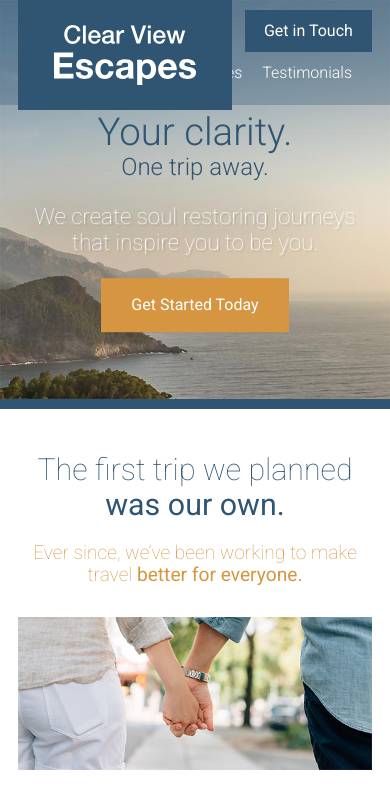
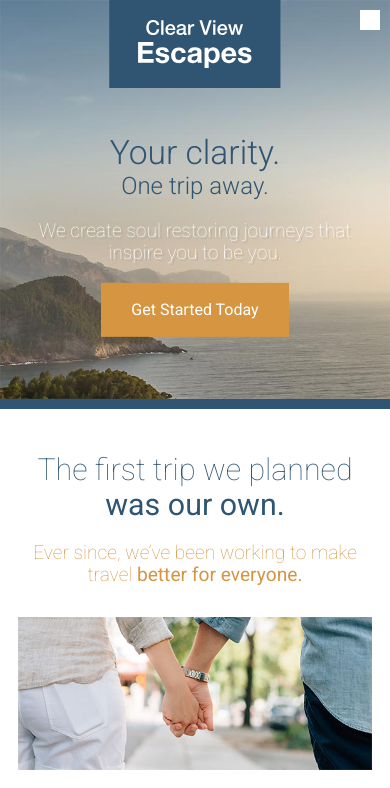
Before and after one commit to majekolaitan/travel-site, a website: page app/index.html in a window 390 px wide. Shown: the top 788 px of the page. Drawn offline with Linux system fonts and the light colour scheme.

Commit message:
Styling our Header - completed including mobile

```diff
--- a/app/assets/styles/modules/_large-hero.css
+++ b/app/assets/styles/modules/_large-hero.css
@@ -7,20 +7,24 @@
 	}
 
 	&__text-content {
-		padding-top: 60px;
+		padding-top: 88px;
 		position: absolute;
 		top: 50%;
 		transform: translateY(-50%);
 		left: 0;
 		width: 100%;
 		text-align: center;
+
+		@mixin atMedium {
+			padding-top: 60px;
+		}
 	}
 
 	&__title {
 		font-weight: 300;
 		color: $mainBlue;
 		margin: 0;
-		font-size: 2.4rem;
+		font-size: 2.1rem;
 
 		@mixin atSmall {
 			font-size: 4.8rem;
@@ -40,7 +44,7 @@
 
 	&__description {
 		color: #FFF;
-		font-size: 1.4rem;
+		font-size: 1.2rem;
 		font-weight: 100;
 		text-shadow: 2px 2px 0 rgba(0, 0, 0, .1);
 		max-width: 30rem;
--- a/app/assets/styles/modules/_site-header.css
+++ b/app/assets/styles/modules/_site-header.css
@@ -3,7 +3,10 @@
 	position: absolute;
 	width: 100%;
 	z-index: 2;
-	background-color: rgba($mainBlue, .3);
+
+	@mixin atMedium {
+		background-color: rgba($mainBlue, .3);
+	}
 
 	&__btn-container {
 		float: right;
@@ -12,11 +15,40 @@
 	&__logo {
 		position: absolute;
 		top: 0;
+		left: 50%;
+		transform: translateX(-50%) scale(.8);
+		transform-origin: 50% 0;
 		background-color: $mainBlue;
 		padding: 25px 36px;
+
+		@mixin atMedium {
+			left: auto;
+		transform: translateX(0%);
+		}
 	}
 
 	&__logo__graphic {
 		text-indent: -9999px;
 	}
+
+	&__menu-icon {
+		width: 20px;
+		height: 20px;
+		background-color: #FFF;
+		position: absolute;
+		top: 10px;
+		right: 10px;
+
+		@mixin atMedium {
+			display: none;
+		}
+	}
+
+	&__menu-content {
+		display: none;
+
+		@mixin atMedium {
+			display: block;
+		}
+	}
 }
--- a/app/index.html
+++ b/app/index.html
@@ -14,6 +14,10 @@
       <div class="site-header__logo">
         <div class="site-header__logo__graphic icon icon--clear-view-escapes">Clear View Escapes</div>
       </div>
+
+      <div class="site-header__menu-icon"></div>
+
+      <div class="site-header__menu-content">
         <div class="site-header__btn-container">
           <a href="#" class="btn">Get in Touch</a>
         </div>
@@ -24,6 +28,7 @@
               <li><a href="#testimonials">Testimonials</a></li>
             </ul>
           </nav>
+        </div>
     </div>
   </header>
 
--- a/app/temp/styles/styles.css
+++ b/app/temp/styles/styles.css
@@ -479,7 +479,7 @@ a {
 	}
 
 .large-hero__text-content {
-		padding-top: 60px;
+		padding-top: 88px;
 		position: absolute;
 		top: 50%;
 		-webkit-transform: translateY(-50%);
@@ -489,11 +489,18 @@ a {
 		text-align: center;
 	}
 
+@media (min-width: 800px) {
+
+.large-hero__text-content {
+			padding-top: 60px
+	}
+	}
+
 .large-hero__title {
 		font-weight: 300;
 		color: #2f5572;
 		margin: 0;
-		font-size: 2.4rem;
+		font-size: 2.1rem;
 	}
 
 @media (min-width: 530px) {
@@ -519,7 +526,7 @@ a {
 
 .large-hero__description {
 		color: #FFF;
-		font-size: 1.4rem;
+		font-size: 1.2rem;
 		font-weight: 100;
 		text-shadow: 2px 2px 0 rgba(0, 0, 0, .1);
 		max-width: 30rem;
@@ -1102,8 +1109,14 @@ automatically by Gulp. Instead edit gulp/templates/sprite */
 	position: absolute;
 	width: 100%;
 	z-index: 2;
-	background-color: rgba(47,85,114, .3);
 }
+
+@media (min-width: 800px) {
+
+.site-header {
+		background-color: rgba(47,85,114, .3)
+}
+	}
 
 .site-header__btn-container {
 		float: right;
@@ -1112,12 +1125,53 @@ automatically by Gulp. Instead edit gulp/templates/sprite */
 .site-header__logo {
 		position: absolute;
 		top: 0;
+		left: 50%;
+		-webkit-transform: translateX(-50%) scale(.8);
+		        transform: translateX(-50%) scale(.8);
+		-webkit-transform-origin: 50% 0;
+		        transform-origin: 50% 0;
 		background-color: #2f5572;
 		padding: 25px 36px;
 	}
 
+@media (min-width: 800px) {
+
+.site-header__logo {
+			left: auto;
+		-webkit-transform: translateX(0%);
+		        transform: translateX(0%)
+	}
+	}
+
 .site-header__logo__graphic {
 		text-indent: -9999px;
+	}
+
+.site-header__menu-icon {
+		width: 20px;
+		height: 20px;
+		background-color: #FFF;
+		position: absolute;
+		top: 10px;
+		right: 10px;
+	}
+
+@media (min-width: 800px) {
+
+.site-header__menu-icon {
+			display: none
+	}
+	}
+
+.site-header__menu-content {
+		display: none;
+	}
+
+@media (min-width: 800px) {
+
+.site-header__menu-content {
+			display: block
+	}
 	}
 
 .primary-nav--pull-right {
```
Lines whose indentation alone changed are shown as unchanged.
